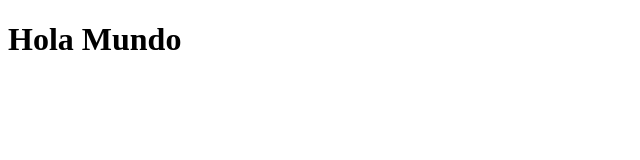
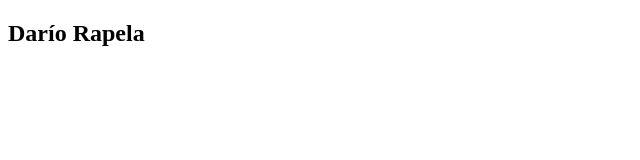
Before and after one commit to daraptor/curso, a plain HTML site: page index.html in a window 1280 px wide. Shown: the whole page, without its empty margins (0-640 px from the left). Drawn offline with Linux system fonts and the light colour scheme.

Commit message:
Agregue un contenedor y un h2

```diff
--- a/index.html
+++ b/index.html
@@ -2,9 +2,11 @@
 <html lang="es">
 <head>
 	<meta charset="UTF-8">
-	<title>Git</title>
+	<title>Git y GitHub</title>
 </head>
 <body>
-	<h1>Hola Mundo </h1>
+	<div class="container">
+		<h2>Darío Rapela</h2>
+	</div>
 </body>
 </html>
```
